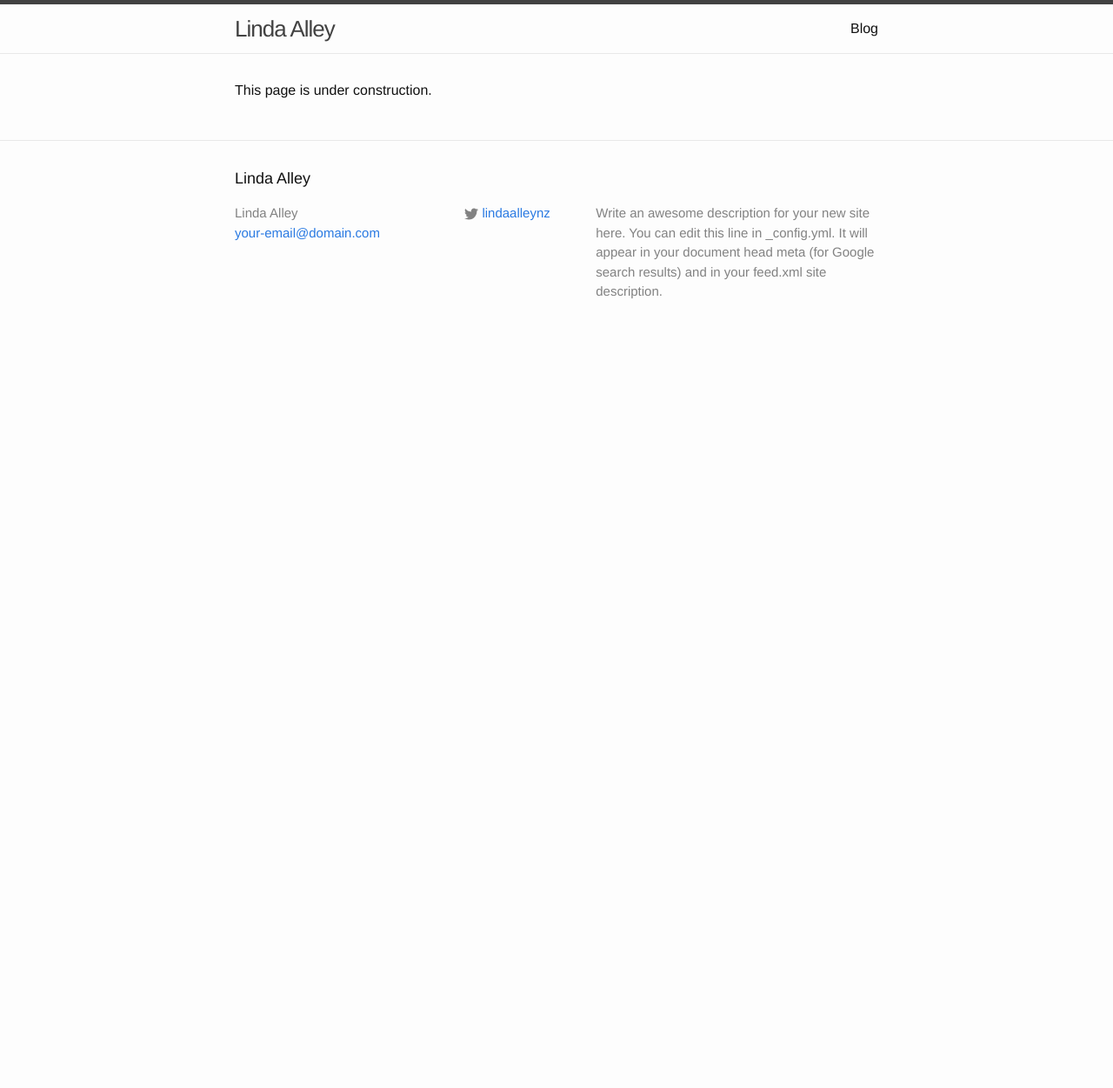
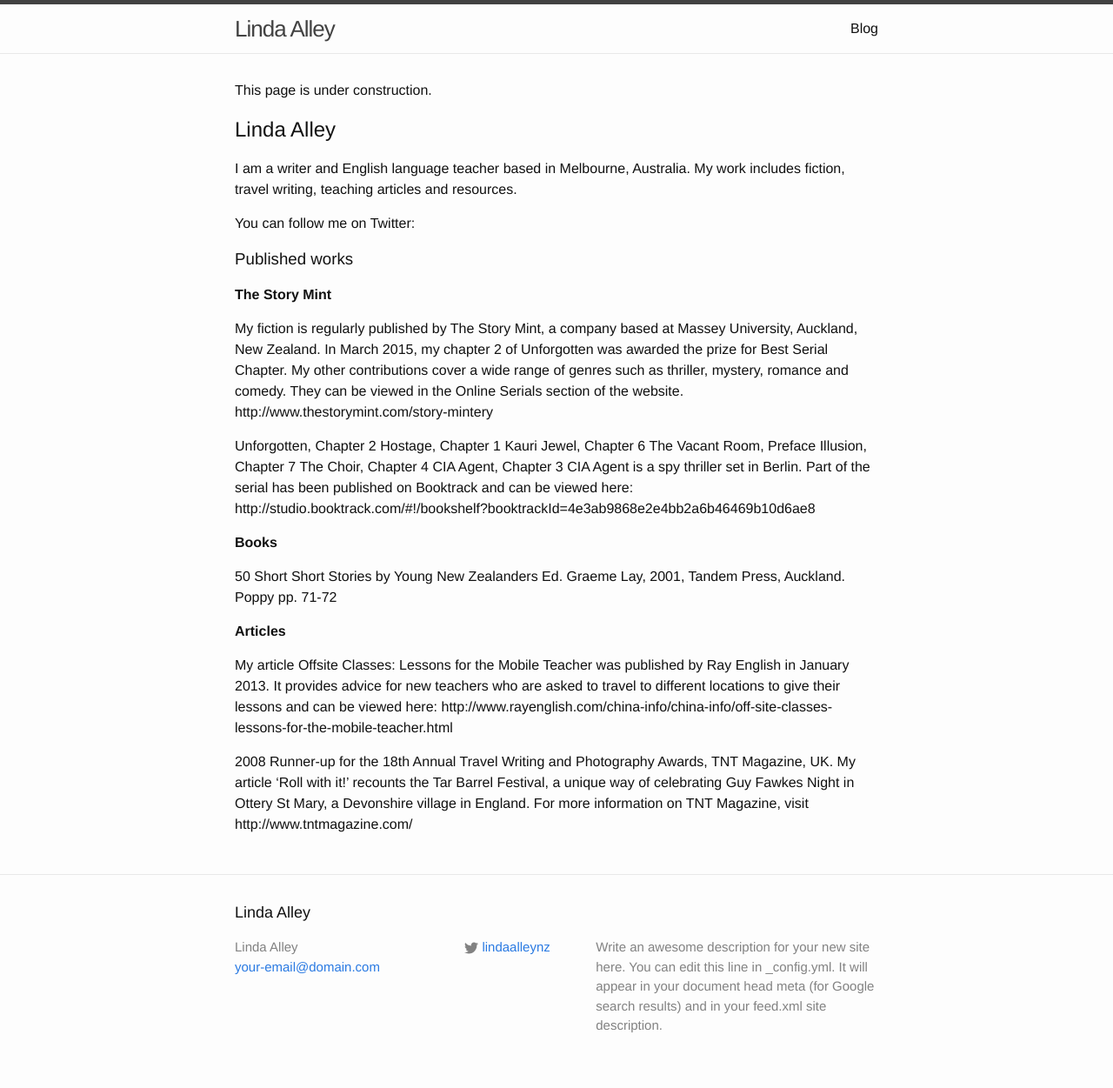
Before and after one commit to lindaalley/lindaalley.github.io, a Jekyll site: the page built from index.md, in a window 1280 px wide. Shown: the whole page at 87% size. Built offline with Jekyll 4.4.1, drawn with Linux system fonts in a browser that asks for light colours; before the commit the page ends 900 px from its top, so only the background shows below that.

Commit message:
Updated index.md

```diff
--- a/index.md
+++ b/index.md
@@ -5,4 +5,41 @@ published: true
 ---
 
 
+
 This page is under construction.
+
+## Linda Alley
+
+I am a writer and English language teacher based in Melbourne, Australia. My work includes fiction, travel writing, teaching articles and resources.
+
+You can follow me on Twitter:
+
+### Published works
+
+**The Story Mint**
+
+My fiction is regularly published by The Story Mint, a company based at Massey University, Auckland, New Zealand. In March 2015, my chapter 2 of Unforgotten was awarded the prize for Best Serial Chapter. My other contributions cover a wide range of genres such as thriller, mystery, romance and comedy. They can be viewed in the Online Serials section of the website.
+http://www.thestorymint.com/story-mintery
+
+Unforgotten, Chapter 2
+Hostage, Chapter 1
+Kauri Jewel, Chapter 6
+The Vacant Room, Preface
+Illusion, Chapter 7
+The Choir, Chapter 4
+CIA Agent, Chapter 3
+CIA Agent is a spy thriller set in Berlin. Part of the serial has been published on Booktrack and can be viewed here: http://studio.booktrack.com/#!/bookshelf?booktrackId=4e3ab9868e2e4bb2a6b46469b10d6ae8
+
+**Books**
+
+50 Short Short Stories by Young New Zealanders
+Ed. Graeme Lay, 2001, Tandem Press, Auckland. Poppy pp. 71-72
+
+**Articles**
+
+My article Offsite Classes: Lessons for the Mobile Teacher was published by Ray English in January 2013. It provides advice for new teachers who are asked to travel to different locations to give their lessons and can be viewed here:
+http://www.rayenglish.com/china-info/china-info/off-site-classes-lessons-for-the-mobile-teacher.html
+
+2008 Runner-up for the 18th Annual Travel Writing and Photography Awards, TNT Magazine, UK.
+My article ‘Roll with it!’ recounts the Tar Barrel Festival, a unique way of celebrating Guy Fawkes Night in Ottery St Mary, a Devonshire village in England.
+For more information on TNT Magazine, visit http://www.tntmagazine.com/
```
